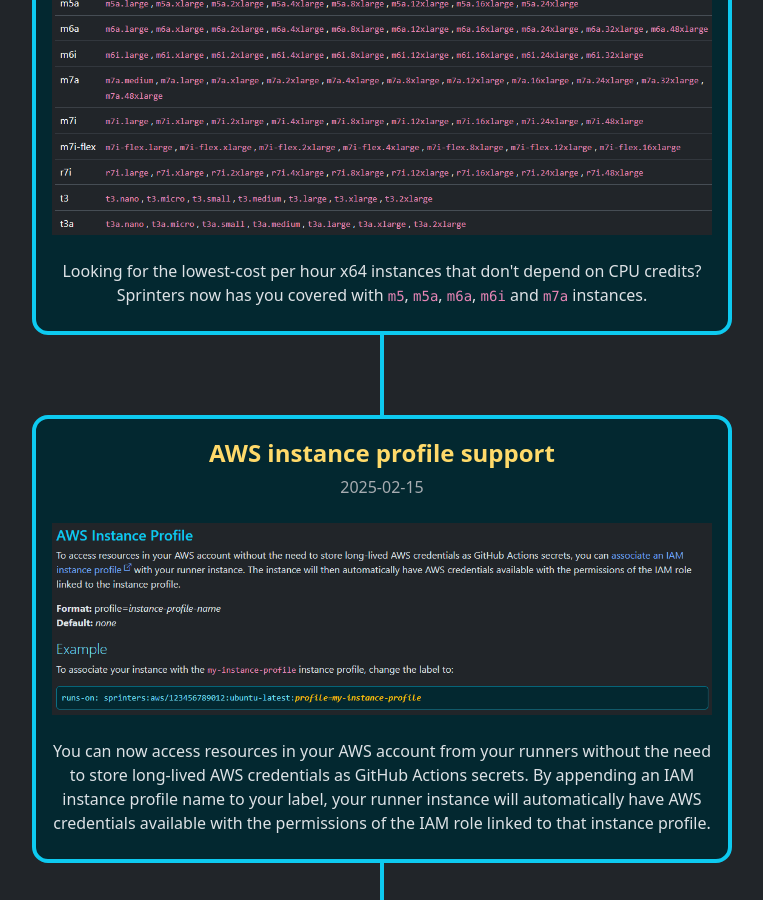
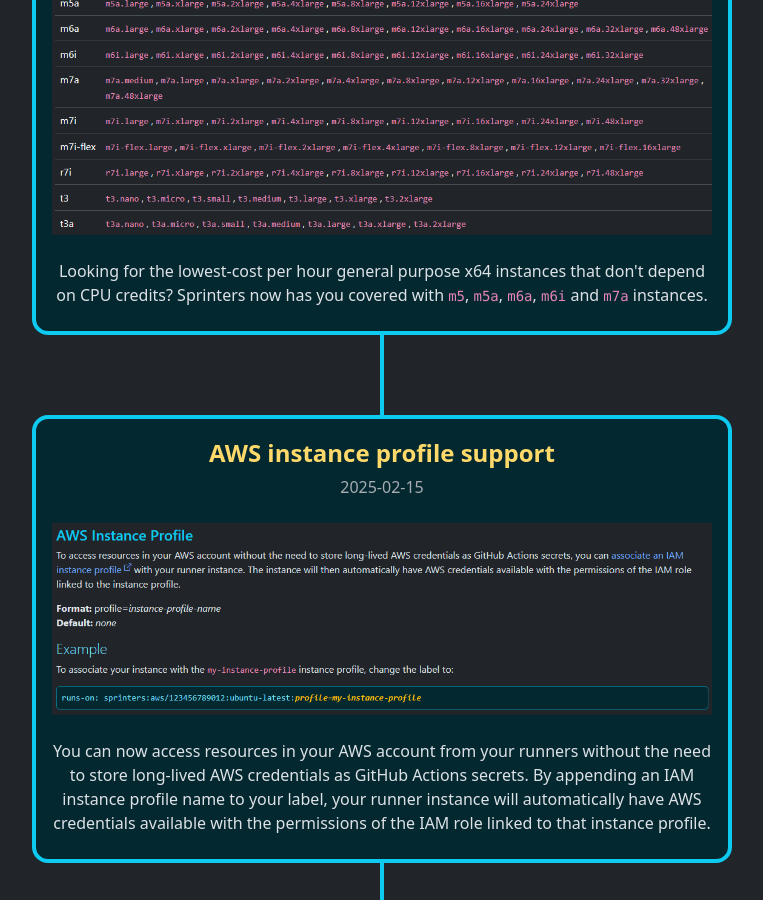
Before and after one commit to sprinters-sh/sprinters.sh, a Jekyll site: the page built from new.html, in a window 1280 px wide and 900 px high, scrolled down 683 px. Shown: the whole window, without its empty margins (258-1021 px from the left). Built offline with Jekyll 4.4.1, drawn with Linux system fonts in a browser that asks for light colours.

Commit message:
Clarified wording

```diff
--- a/_data/new.yml
+++ b/_data/new.yml
@@ -2,7 +2,7 @@
   title: "AWS <code>m5</code>, <code>m5a</code>, <code>m6a</code>, <code>m6i</code> and <code>m7a</code> instance support"
   href: "/docs/label#instance-type"
   image: "/assets/new/2025-02-19-m567ai.png"
-  details: "Looking for the lowest-cost per hour x64 instances that don't depend on CPU credits? Sprinters now has you covered with <code>m5</code>, <code>m5a</code>, <code>m6a</code>, <code>m6i</code> and <code>m7a</code> instances."
+  details: "Looking for the lowest-cost per hour general purpose x64 instances that don't depend on CPU credits? Sprinters now has you covered with <code>m5</code>, <code>m5a</code>, <code>m6a</code>, <code>m6i</code> and <code>m7a</code> instances."
 
 - date: "2025-02-15"
   title: "AWS instance profile support"
```
